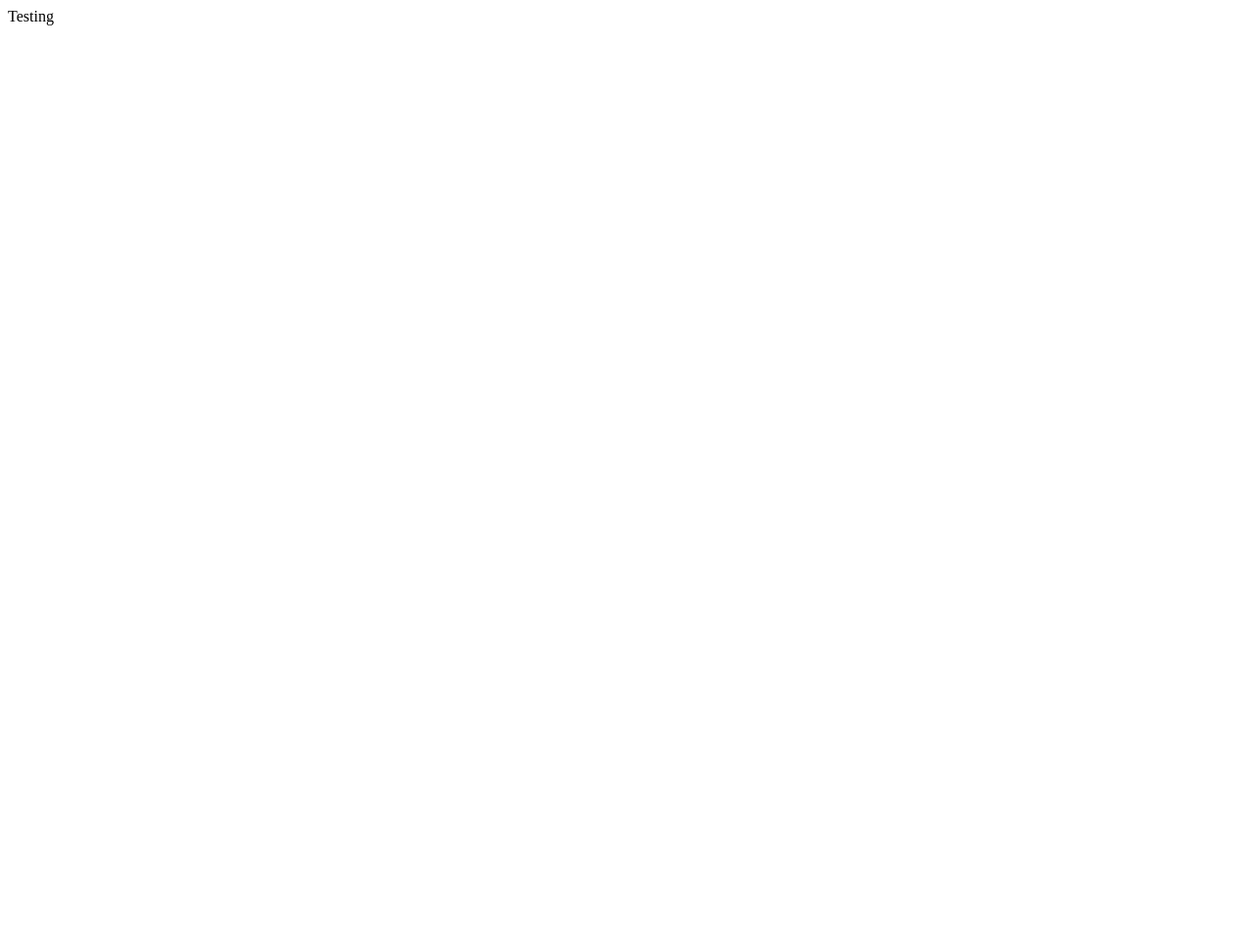
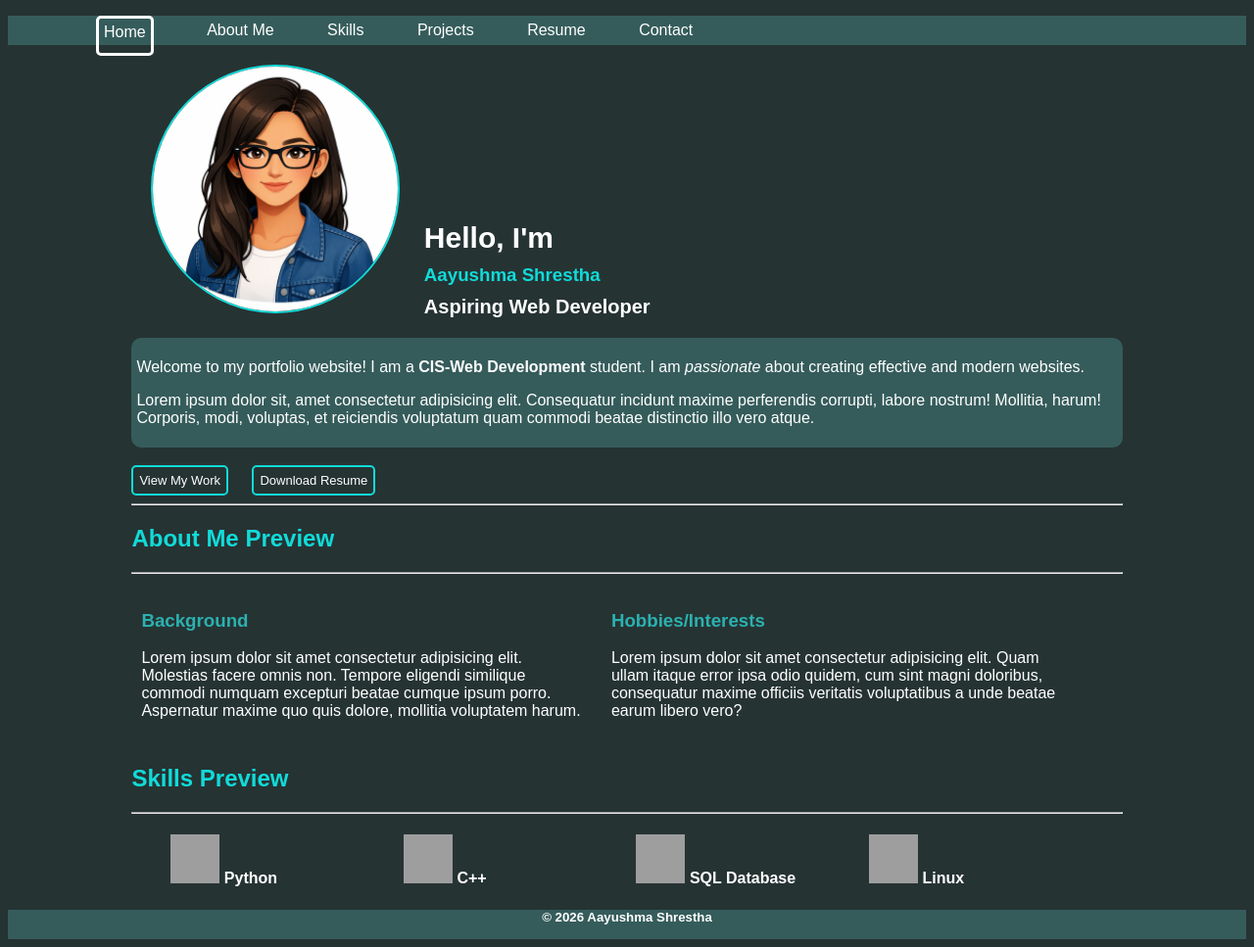
Before and after one commit to aayushma-stha/Portfolio-Website, a plain HTML site: page index.html in a window 1280 px wide. Shown: the whole page at 98% size. Before the commit the page ends 800 px from the top, so only its background shows below. Drawn offline with Linux system fonts and the light colour scheme; grey boxes are pictures that could not be loaded.

Commit message:
Create initial portfolio website structure

```diff
--- a/index.html
+++ b/index.html
@@ -1 +1,89 @@
-Testing
+<!-- Aayushma Shrestha
+    Final Project Part-2
+-->
+<!DOCTYPE html>
+<html lang="en">
+
+    <head>
+        <meta charset="UTF-8">
+        <title> Aayushma Shrestha Portfolio </title>
+        <link rel = "stylesheet" href = "home.css">
+    </head>
+
+    <body>
+        <header>
+            <nav>
+                <ul>
+                    <li id="selected-nav"> <a href = "home.html"> Home </a></li>
+                    <li> <a href = "about_me.html"> About Me </a></li>
+                    <li> <a href = "skills.html"> Skills </a></li>
+                    <li> <a href = "projects.html"> Projects </a></li>
+                    <li> <a href = "resume.html"> Resume </a></li>
+                    <li> <a href = "contact.html"> Contact </a></li>
+                </ul>
+            </nav>
+        </header>
+
+        <main>
+            <section id="hello-section">
+                <article class="hello-section-item">
+                    <img src="avatar.png" alt="Profile image">
+                </article>
+                <article class="hello-section-item">
+                    <h1 id="greeting">Hello, I'm</h1>
+                    <h1 id="name">Aayushma Shrestha</h1>
+                    <h1 id="profession">Aspiring Web Developer</h1>
+                </article>
+            </section>
+
+            <section class="intro">
+                <article >
+                    <p>Welcome to my portfolio website! I am a <strong>CIS-Web Development</strong> student. I am <em>passionate</em> about creating effective and modern websites.</p>
+
+                    <p>Lorem ipsum dolor sit, amet consectetur adipisicing elit. Consequatur incidunt maxime perferendis corrupti, labore nostrum! Mollitia, harum! Corporis, modi, voluptas, et reiciendis voluptatum quam commodi beatae distinctio illo vero atque.</p>
+
+                </article>
+            </section>
+            <section>
+                <br>
+                <button class="button">View My Work</button>
+                <button class="button">Download Resume</button>
+                <hr>
+            </section>
+
+            <section>
+                <h2>About Me Preview</h2>
+                <hr>
+                <article class="about-me-preview-item">
+                    <h3>Background</h3>
+                    <p>Lorem ipsum dolor sit amet consectetur adipisicing elit. Molestias facere omnis non. Tempore eligendi similique commodi numquam excepturi beatae cumque ipsum porro. Aspernatur maxime quo quis dolore, mollitia voluptatem harum.</p>
+                </article>
+                <article class="about-me-preview-item">
+                    <h3>Hobbies/Interests</h3>
+                    <p>Lorem ipsum dolor sit amet consectetur adipisicing elit. Quam ullam itaque error ipsa odio quidem, cum sint magni doloribus, consequatur maxime officiis veritatis voluptatibus a unde beatae earum libero vero?</p>
+                </article>
+            </section>
+
+            <section id="skills-preview">
+                <article>
+                    <h2>Skills Preview</h2>
+                    <hr>
+                    <h4>
+                        <ul>
+                            <li><img src="https://upload.wikimedia.org/wikipedia/commons/thumb/c/c3/Python-logo-notext.svg/3840px-Python-logo-notext.svg.png?utm_source=commons.wikimedia.org&utm_campaign=index&utm_content=thumbnail"/> Python</li>
+                            <li><img src="https://upload.wikimedia.org/wikipedia/commons/thumb/1/18/ISO_C%2B%2B_Logo.svg/1920px-ISO_C%2B%2B_Logo.svg.png?utm_source=commons.wikimedia.org&utm_campaign=index&utm_content=thumbnail"/> C++</li>
+                            <li><img src="https://upload.wikimedia.org/wikipedia/en/6/68/Oracle_SQL_Developer_logo.svg"/> SQL Database</li>
+                            <li><img src="https://e7.pngegg.com/pngimages/43/448/png-clipart-linux-logo-linux-installation-open-source-model-operating-system-unix-linux-logo-free-logo-design-template-text.png"/> Linux</li>
+                        </ul>
+                    </h4>
+                </article>
+            </section>
+        </main>
+
+        <footer>
+            <h5>&copy; 2026 Aayushma Shrestha </h5>
+        </footer>
+
+    </body>
+
+</html>
```
